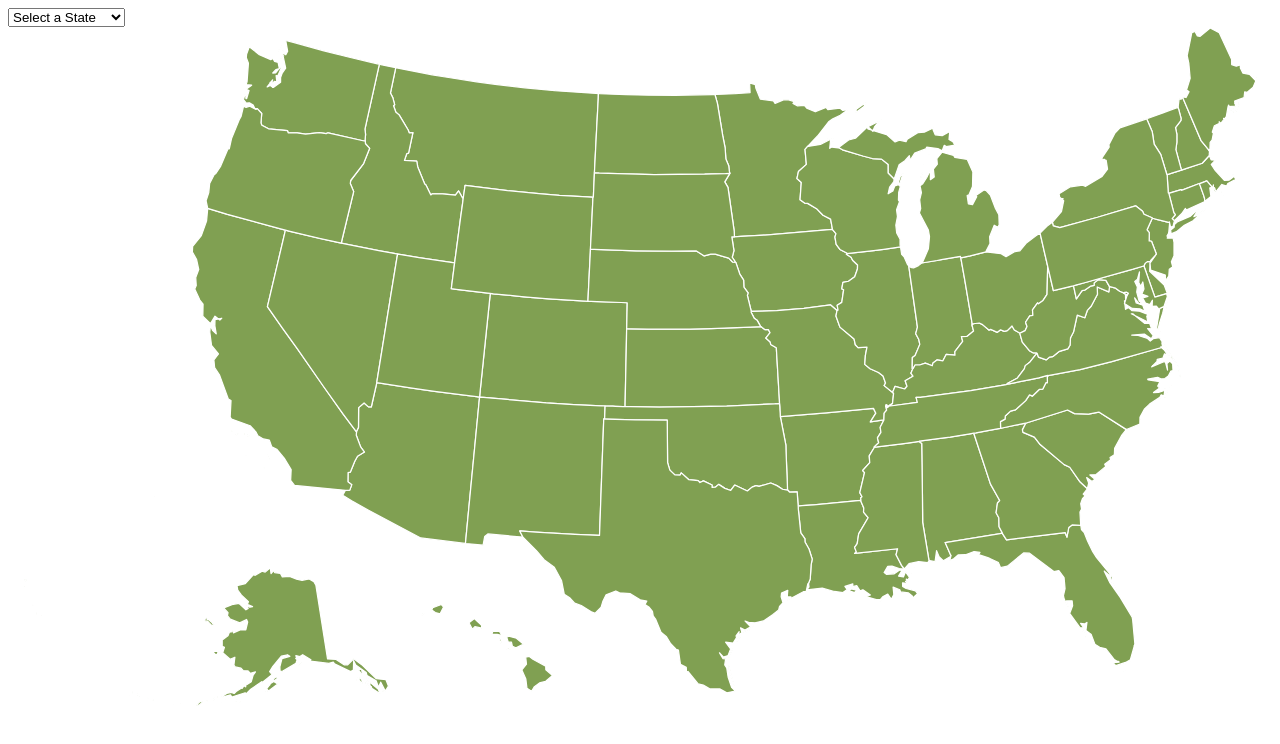
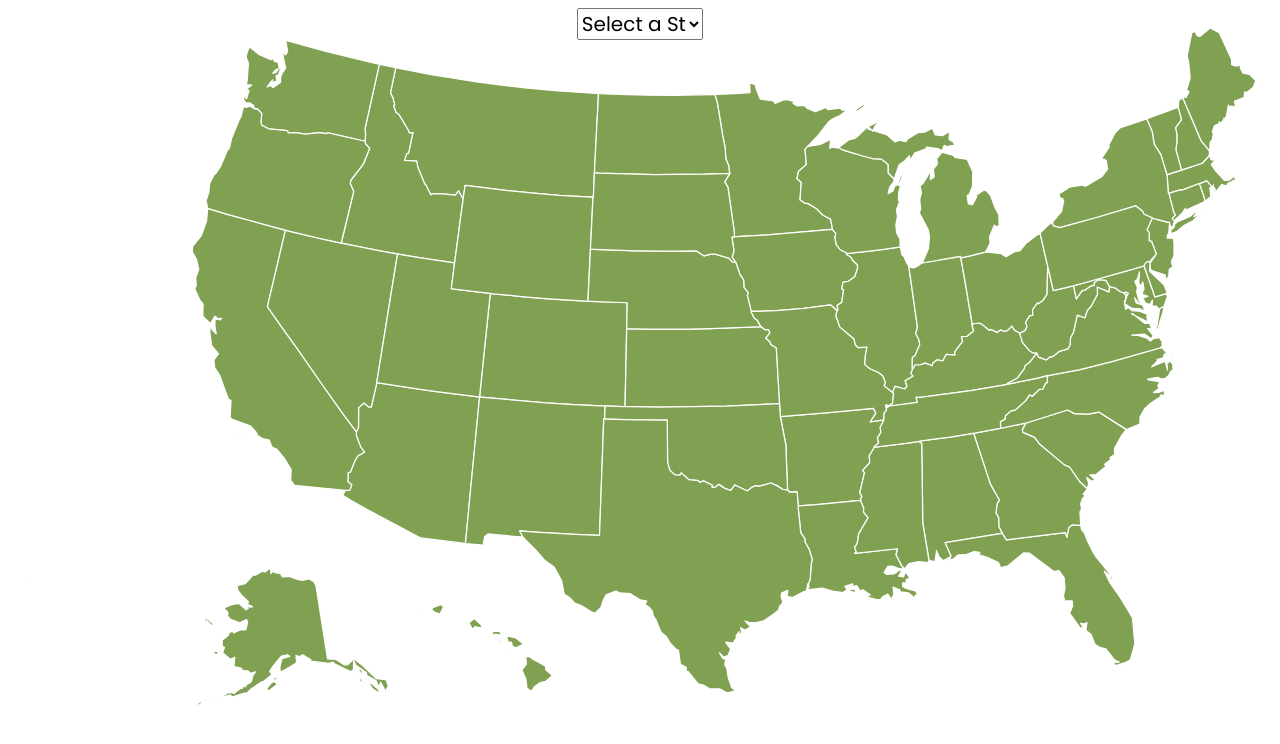
Before and after one commit to geraldfivetrg/us-map, a plain HTML site: page index.html in a window 1280 px wide. Drawn offline with Linux system fonts and the light colour scheme.

Commit message:
Update style.css

```diff
--- a/style.css
+++ b/style.css
@@ -42,3 +42,14 @@ path:hover {
     transition: opacity .4s ease;
     z-index: 1;
 }
+
+#stateDropdown {
+    display: block;
+    position: relative;
+    font-size: 20px;
+    font-family: "Poppins";
+    width: 10%;
+    margin-left: auto;
+    margin-right: auto;
+
+}
```
